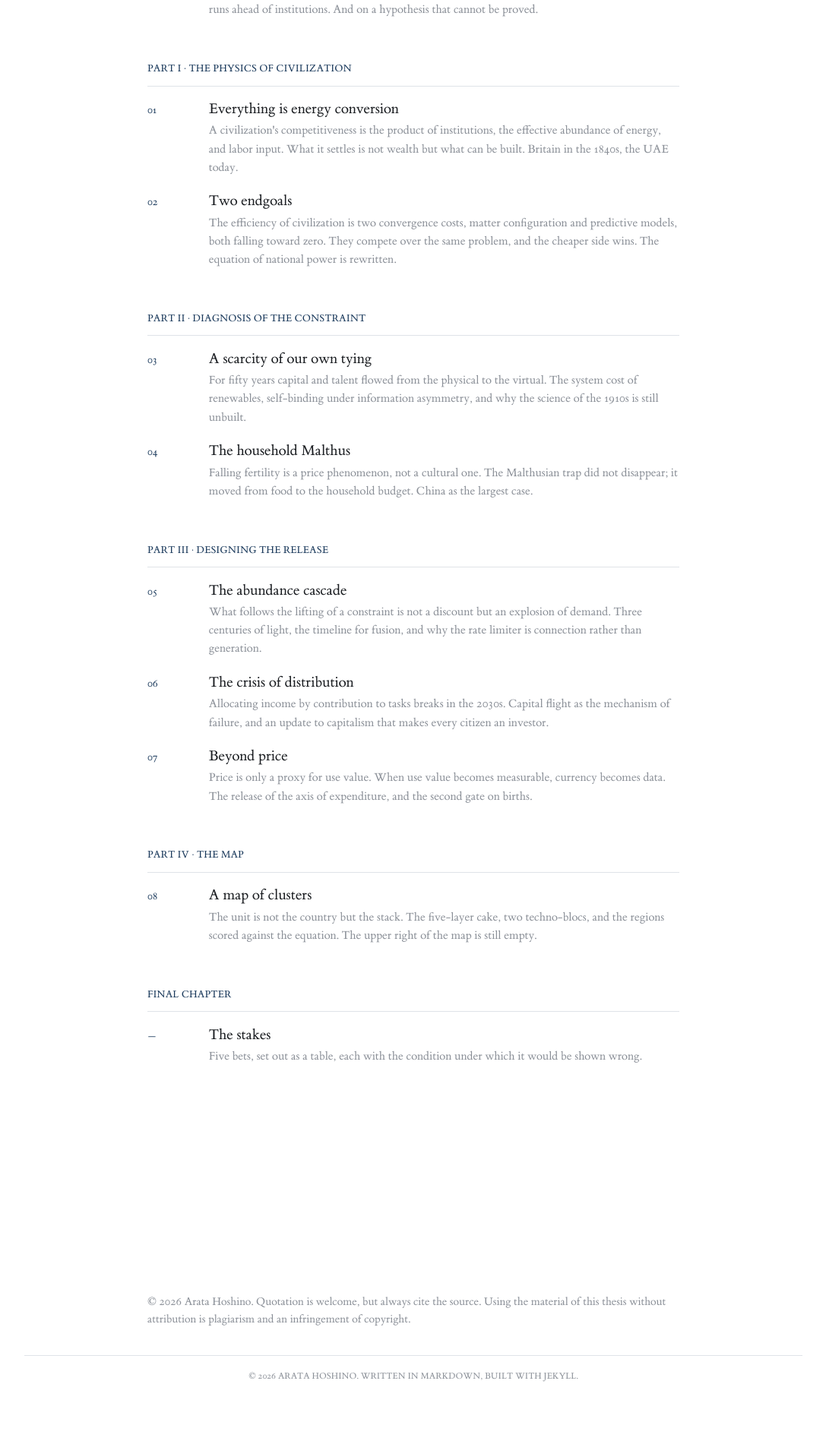
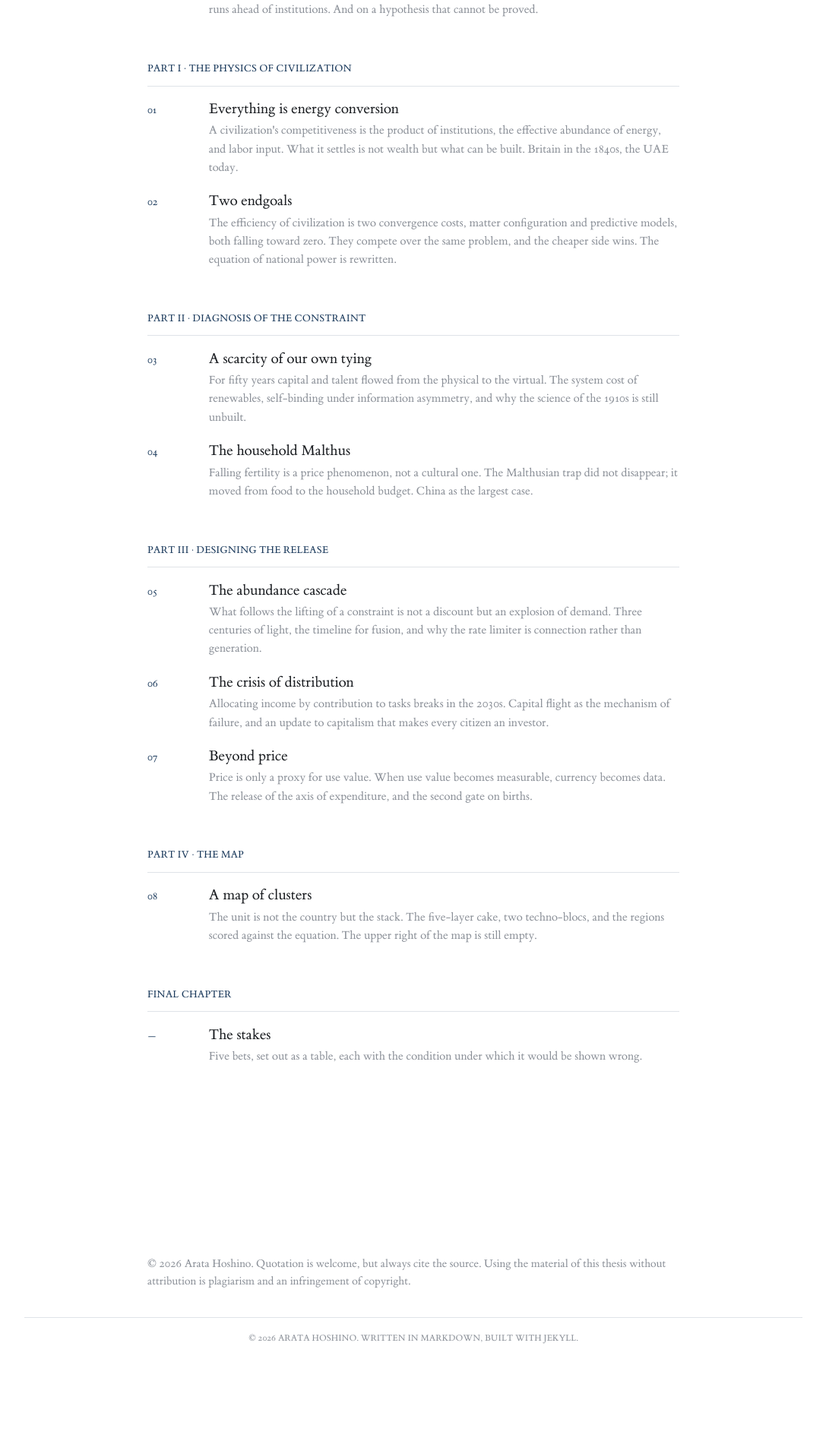
Before and after one commit to arata-hoshino/arata-hoshino.github.io, a Jekyll site: the page built from index.md, in a window 1280 px wide. Shown: the part 2083-3984 px from the top of the page at 76% size, without its empty margins (96-1183 px from the left). Built offline with Jekyll 4.4.1, drawn with Linux system fonts in a browser that asks for light colours; after the commit the page ends 3934 px from its top, so only the background shows below that.

Commit message:
Set the notice 250px clear of the last entry
Co-Authored-By: Claude Opus 5 <noreply@anthropic.com>

```diff
--- a/assets/css/style.css
+++ b/assets/css/style.css
@@ -704,7 +704,7 @@ main {
 .endnote {
   /* the contents already closes on a rule, so this one sets none; the
      notice stands well clear of the last entry */
-  margin: clamp(9rem, 27vw, 18.75rem) 0 0;
+  margin: clamp(7.5rem, 23vw, 15.625rem) 0 0;
   color: var(--muted);
   font-size: 0.88em;
 }
```
